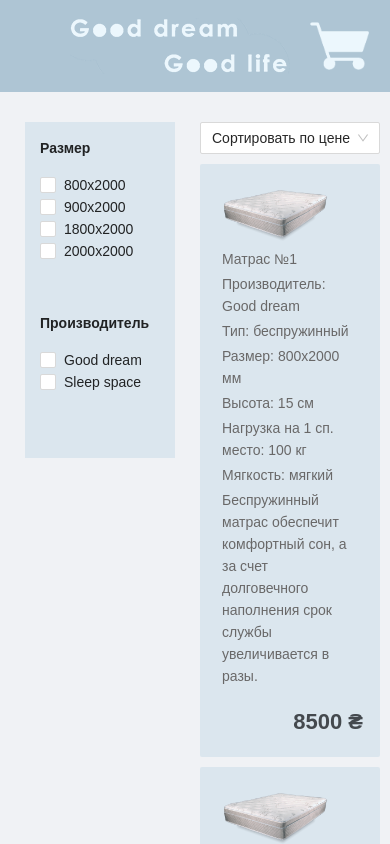
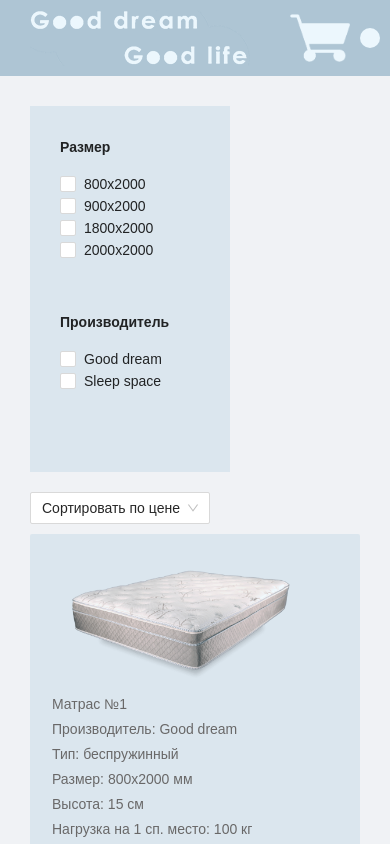
Before and after one commit to Dogober/good_deam-good_life, a React (Create React App) app: page /home in a window 390 px wide. Shown: the top 844 px of the page. Built offline with nearby package versions, Linux system fonts and the light colour scheme.

Commit message:
Adaptived App css

```diff
--- a/public/index.html
+++ b/public/index.html
@@ -2,6 +2,7 @@
 <html lang="en">
   <head>
     <meta charset="utf-8" />
+    <meta name="viewport" content="width=device-width"/>
     <title>React App</title>
   </head>
   <body>
--- a/src/App.css
+++ b/src/App.css
@@ -19,7 +19,6 @@
     margin: 10px 0 10px 0;
     border: 2px solid rgba(101, 145, 175, 0);
     border-radius: 2px;
-
 }
 .mattress_form_container:hover {
     border: 2px solid rgba(122, 165, 194, 0.3);
@@ -52,16 +51,25 @@
     padding: 30px;
     background-color: rgba(170, 201, 221, 0.3);
 }
-@media screen and (max-width: 700px), (orientation: portrait)  {
+@media screen and (max-width: 700px) {
     .filters {
-        min-width: 150px;
+        max-width: max-content;
         height: max-content;
-        margin: 0 25px 0 25px;
-        padding: 15px;
+        margin: 0 30px 10px;
+        padding: 30px;
         background-color: rgba(170, 201, 221, 0.3);
     }
+    .content{
+        display: flex;
+        flex-direction: column;
+    }
+    .mattress_list_container {
+        margin: 10px 30px;
+    }
+    .mattress_form_container {
+        margin: 10px 30px 0 0;
+    }
 }
-
 .mattress_list_container {
     display: flex;
     position: relative;
@@ -71,6 +79,7 @@
 }
 .footer {
     height: 25vh;
+    flex: 1 1 auto;
     background-color: rgb(174, 197, 212);
 }
 
@@ -93,7 +102,7 @@
     justify-content: space-between;
     align-items: center;
     background-color: rgb(174, 197, 212);
-    padding: 18px 50px;
+    padding: 10px;
 }
 .route_container{
     display: flex;
--- a/src/components/MattressForm.jsx
+++ b/src/components/MattressForm.jsx
@@ -20,7 +20,7 @@ const MattressForm = ({props}) => {
                     <div className='mattress_options'>Высота: {props.heigh} см</div>
                     <div className='mattress_options'>Нагрузка на 1 сп. место: {props.load} кг</div>
                     <div className='mattress_options'>Мягкость: {props.rigidity}</div>
-                    <div className='mattress_options'>{props.body}</div>
+                    <div className='mattress_options bodyoption'>{props.body}</div>
                 </div>
             </div>
             <div className='price'>
--- a/src/index.js
+++ b/src/index.js
@@ -4,6 +4,7 @@ import { Provider } from 'react-redux';
 import { BrowserRouter } from 'react-router-dom';
 import App from './App';
 import { store } from './store';
+import './App.css';
 
 const root = ReactDOM.createRoot(document.getElementById('root'));
 root.render(
```
